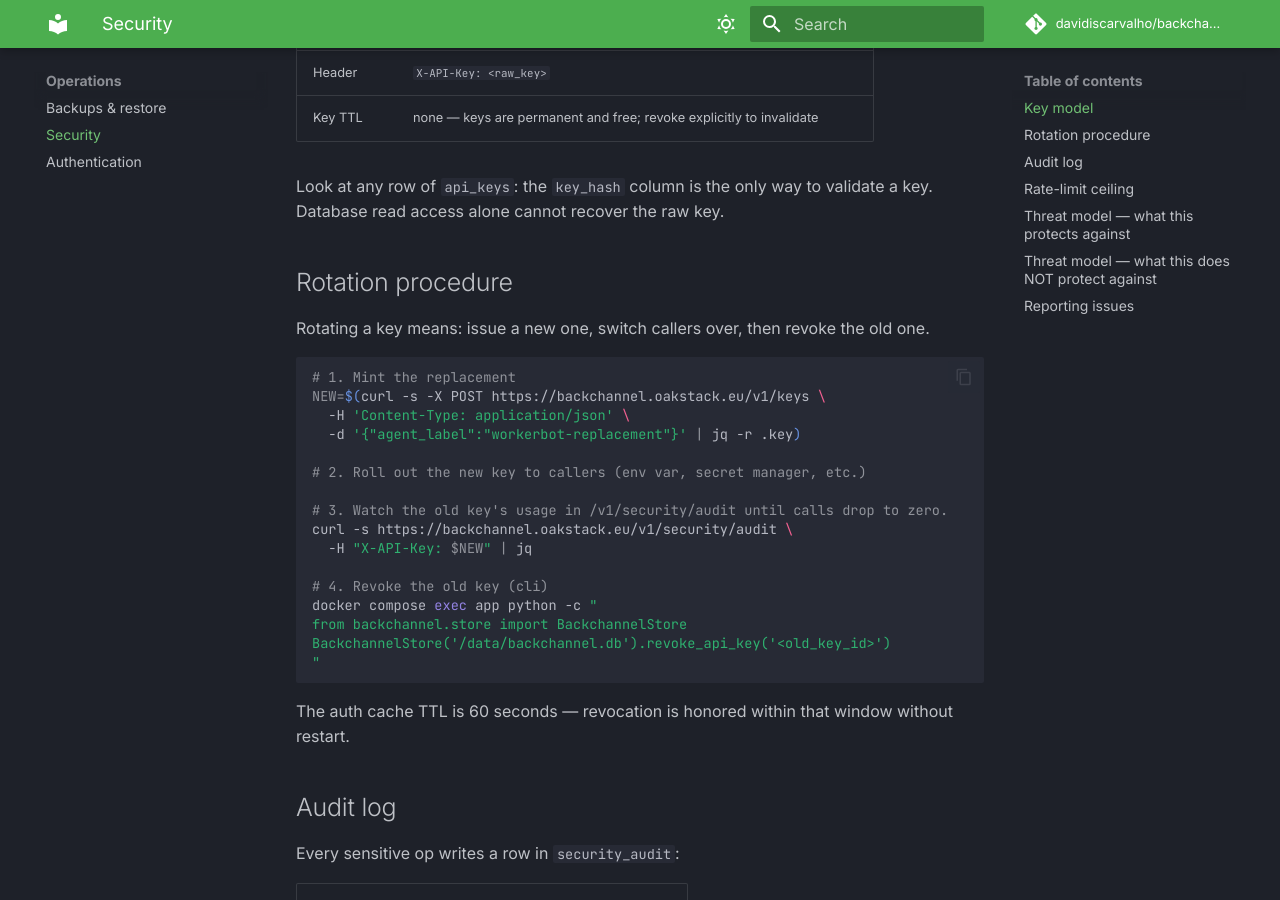
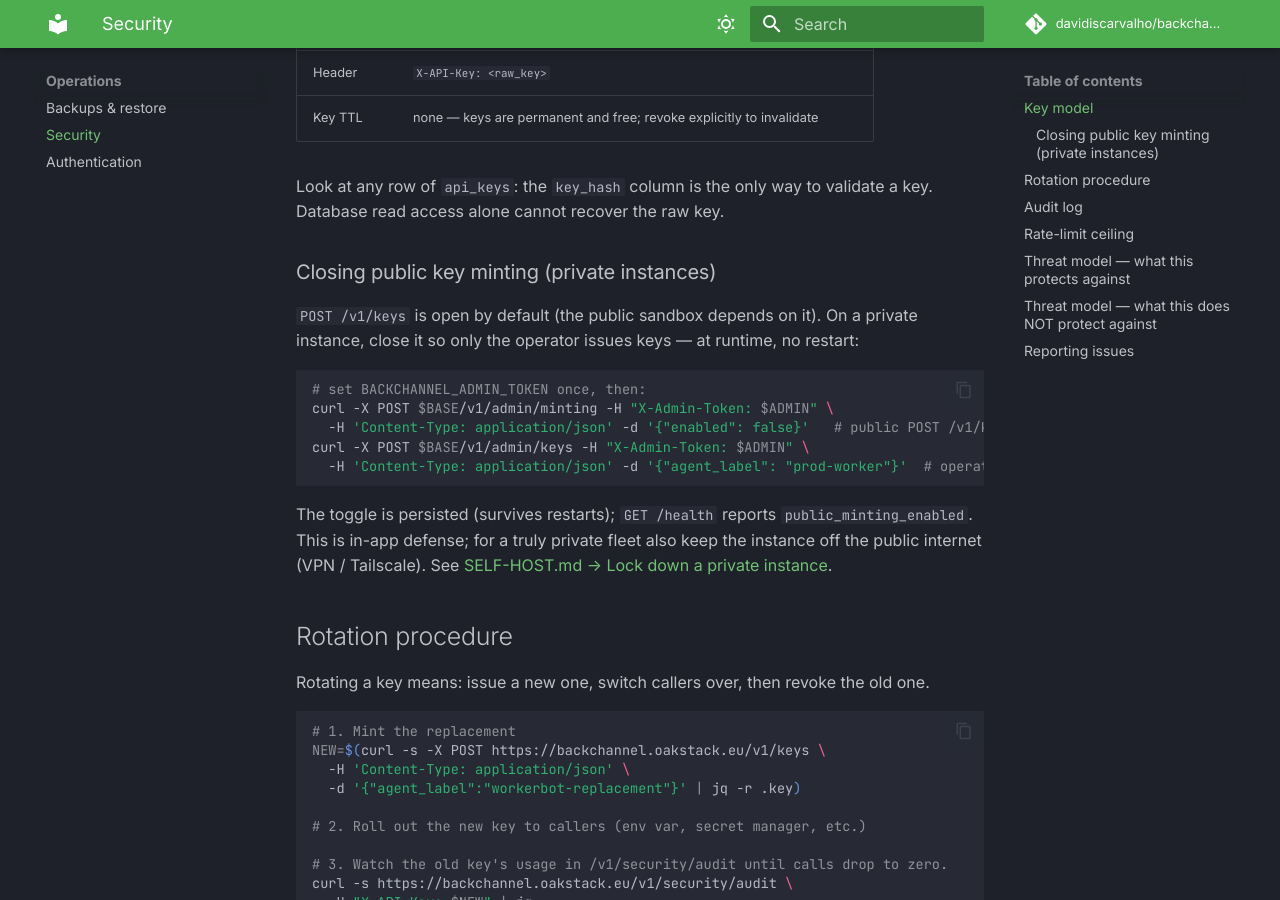
Before and after one commit to davidiscarvalho/backchannel, an MkDocs documentation site: the page built from docs/security.md, in a window 1280 px wide and 900 px high, scrolled down 365 px. Built offline with MkDocs 1.6.1 and Material for MkDocs 9.7.7, drawn with Linux system fonts in a browser that asks for light colours; comment, search, counter and statistics services are not loaded.

Commit message:
docs: document closeable/admin-gated key minting
- SELF-HOST.md: new "Lock down a private instance" section (perimeter vs
  in-app close + admin mint, with curl examples and the SDK note).
- docs/security.md: "Closing public key minting" under the key model.
- .env.template: ADMIN_TOKEN now also gates admin minting + the toggle.
- README / protocol.md / auth-integration.md: reframe "no signup" as
  open-by-default, closeable on a private self-host.

Co-Authored-By: Claude Opus 4.8 <noreply@anthropic.com>

````diff
--- a/docs/security.md
+++ b/docs/security.md
@@ -11,6 +11,25 @@
 
 Look at any row of `api_keys`: the `key_hash` column is the only way to
 validate a key. Database read access alone cannot recover the raw key.
+
+### Closing public key minting (private instances)
+
+`POST /v1/keys` is open by default (the public sandbox depends on it). On a
+private instance, close it so only the operator issues keys — at runtime, no
+restart:
+
+```bash
+# set BACKCHANNEL_ADMIN_TOKEN once, then:
+curl -X POST $BASE/v1/admin/minting -H "X-Admin-Token: $ADMIN" \
+  -H 'Content-Type: application/json' -d '{"enabled": false}'   # public POST /v1/keys -> 403
+curl -X POST $BASE/v1/admin/keys -H "X-Admin-Token: $ADMIN" \
+  -H 'Content-Type: application/json' -d '{"agent_label": "prod-worker"}'  # operator mint
+```
+
+The toggle is persisted (survives restarts); `GET /health` reports
+`public_minting_enabled`. This is in-app defense; for a truly private fleet also
+keep the instance off the public internet (VPN / Tailscale). See
+[SELF-HOST.md → Lock down a private instance](../SELF-HOST.md).
 
 ## Rotation procedure
 
````
Also changed, not shown: README.md (+2 -1 lines), SELF-HOST.md (+40 -0 lines), docs/auth-integration.md (+3 -1 lines), docs/protocol.md (+1 -1 lines), 1 other file.
